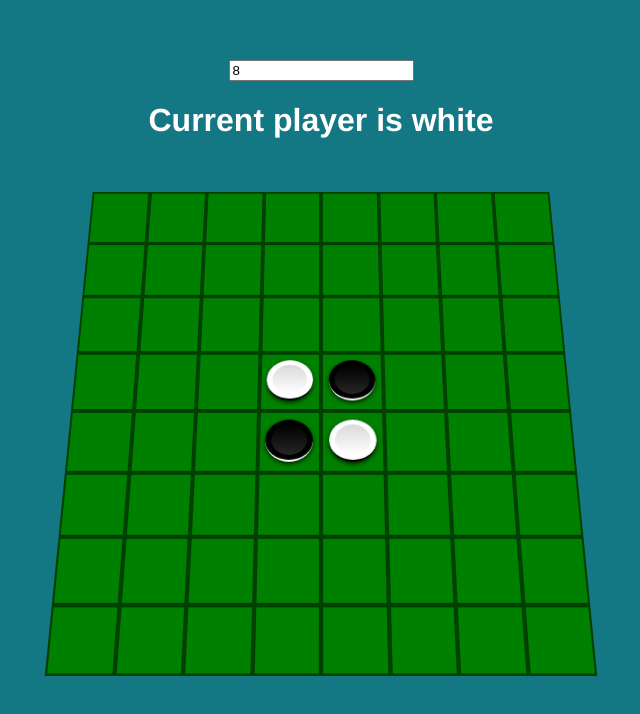
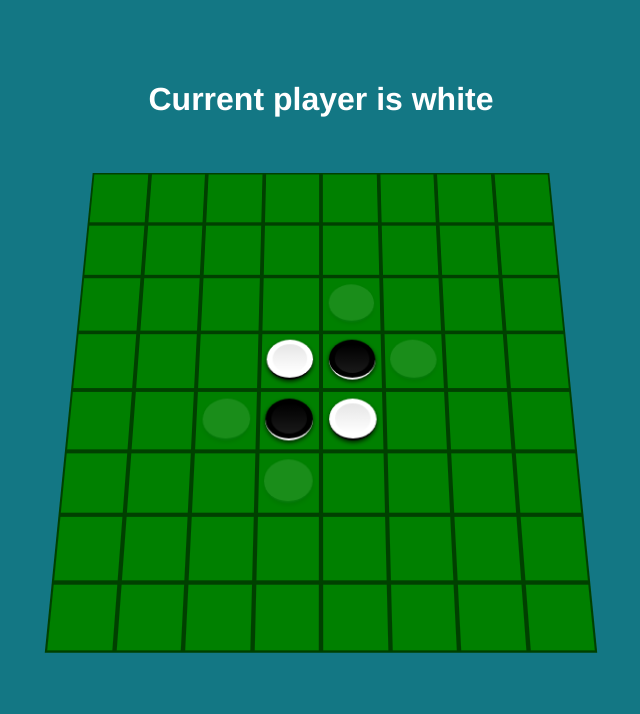
Before and after one commit to Baloche/reversi-vuejs, a Vue app: page /#/ in a window 1280 px wide. Shown: the top 714 px of the page, without its empty margins (319-959 px from the left). Built offline with nearby package versions, Linux system fonts and the light colour scheme.

Commit message:
use vuex

```diff
--- a/package.json
+++ b/package.json
@@ -11,7 +11,8 @@
   },
   "dependencies": {
     "vue": "^2.1.10",
-    "vue-router": "^2.2.0"
+    "vue-router": "^2.2.0",
+    "vuex": "^2.1.2"
   },
   "devDependencies": {
     "autoprefixer": "^6.7.2",
--- a/src/components/Board.vue
+++ b/src/components/Board.vue
@@ -1,11 +1,12 @@
 <template>
   <div class="board">
-    <template v-for="(rows, x) in tiles">
+    <template v-for="(rows, x) in board">
       <tile v-for="(tile, y) in rows"
-        :state="getState(x, y)"
+        :state="getTileState({x, y})"
+        :hint="isTilePlayable({x, y})"
         :x="x"
         :y="y"
-        @click.native="play(x,y)"
+        @click.native="play({x,y})"
         :style="{ width: 100/size + '%', height: 100/size + '%'  }"
       ></tile>
     </template>
@@ -15,101 +16,41 @@
 <script>
 
   import Tile from './Tile'
-  import { BLACK, WHITE, EMPTY } from '../constants/coin'
+  import { mapGetters, mapActions } from 'vuex'
 
   export default {
 
     name: 'board',
 
-    props: {
-      size: {
-        type: Number,
-        default: 8,
-        validator: (value) => {
-          return value >= 4 && value <= 12
-        }
-      },
-
-      current: Number
+    computed: {
+      ...mapGetters([
+        'board',
+        'size',
+        'getTileState',
+        'availableMoves',
+        'isTilePlayable'
+      ])
     },
 
     created: function () {
-      this.init()
-    },
-
-    data: function () {
-      return { tiles: Array(...Array(this.size)).map(() => Array(this.size).fill(0)) }
+      this.initBoard(8)
     },
 
     methods: {
-      play: function (x, y) {
-        let tile = { x, y }
+      ...mapActions([
+        'initBoard',
+        'playCoin',
+        'switchCoins',
+        'endTurn'
+      ]),
 
-        if (!this.isEmpty(tile)) {
-          return
+      play: function (tile) {
+        if (this.isTilePlayable(tile)) {
+          let switchables = this.availableMoves[tile.x][tile.y]
+          this.playCoin(tile)
+          this.switchCoins(switchables)
+          this.endTurn()
         }
-
-        let switchableTiles = [
-          ...this.searchSwitchableTiles(-1, 0, x, y),
-          ...this.searchSwitchableTiles(0, -1, x, y),
-          ...this.searchSwitchableTiles(1, 0, x, y),
-          ...this.searchSwitchableTiles(0, 1, x, y),
-          ...this.searchSwitchableTiles(-1, -1, x, y),
-          ...this.searchSwitchableTiles(1, 1, x, y),
-          ...this.searchSwitchableTiles(-1, 1, x, y),
-          ...this.searchSwitchableTiles(1, -1, x, y)
-        ]
-
-        if (switchableTiles.length > 0) {
-          switchableTiles.concat({x, y}).forEach(tile => { this.setColor(tile.x, tile.y, this.current) })
-          this.$emit('hasPlayed')
-        }
-      },
-
-      searchSwitchableTiles: function (xDir, yDir, xPos, yPos) {
-        let x = xPos + xDir
-        let y = yPos + yDir
-        let tile
-        let tiles = []
-        while (x >= 0 && x < this.size && y >= 0 && y < this.size) {
-          tile = this.tiles[x][y]
-          if (this.isOpponent({ x, y })) {
-            tiles.push({ x, y })
-          } else if (tile === this.current) {
-            return tiles
-          } else {
-            break
-          }
-
-          x += xDir
-          y += yDir
-        }
-        return []
-      },
-
-      setColor: function (x, y, color) {
-        this.$set(this.tiles[x], y, color)
-      },
-
-      init: function () {
-        this.setColor(this.size / 2, this.size / 2 - 1, BLACK)
-        this.setColor(this.size / 2 - 1, this.size / 2, BLACK)
-        this.setColor(this.size / 2, this.size / 2, WHITE)
-        this.setColor(this.size / 2 - 1, this.size / 2 - 1, WHITE)
-      },
-
-      isOpponent: function (tile) {
-        let state = this.tiles[tile.x][tile.y]
-        return this.current === BLACK ? state === WHITE : state === BLACK
-      },
-
-      isEmpty: function (tile) {
-        let state = this.tiles[tile.x][tile.y]
-        return state === EMPTY
-      },
-
-      getState: function (rowIndex, tileIndex) {
-        return this.tiles[rowIndex][tileIndex]
       },
 
       print: function () {
--- a/src/components/Game.vue
+++ b/src/components/Game.vue
@@ -1,36 +1,21 @@
 <template>
   <div class="game">
-    <input type="number" v-model="size">
     <h1 :style="{color: currentColor}">Current player is {{ currentColor }}</h1>
-    <board @hasPlayed="hasPlayed()" :size="size" :current="current"></board>
+    <board></board>
   </div>
 </template>
 
 <script>
 import Board from './Board'
-import { WHITE } from '../constants/coin'
-import { getOpponent, getColor } from '../constants/tools'
+import { mapGetters } from 'vuex'
 
 export default {
   name: 'game',
 
-  data: function () {
-    return {
-      size: 8,
-      current: WHITE
-    }
-  },
-
   computed: {
-    currentColor: function () {
-      return getColor(this.current)
-    }
-  },
-
-  methods: {
-    hasPlayed: function () {
-      this.current = getOpponent(this.current)
-    }
+    ...mapGetters([
+      'currentColor'
+    ])
   },
 
   components: {
--- a/src/components/Tile.vue
+++ b/src/components/Tile.vue
@@ -1,12 +1,12 @@
 <template>
   <div class="tile">
-    <div class="coin" :class="color"></div>
+    <div class="coin" :class="color + (hint ? ' hint' : '')"></div>
   </div>
 </template>
 
 <script>
 
-  import { COLORS } from '../constants/coin'
+  import { COLORS } from '../constants/CoinStates'
 
   export default {
 
@@ -23,6 +23,8 @@
         type: Number,
         required: true
       },
+
+      hint: Boolean,
 
       state: {
         type: Number,
@@ -53,14 +55,14 @@
     align-items: center;
     position: relative;
 
-    &:hover::before {
+    &:hover::before, .coin.hint {
         content: '';
         position: absolute;
         width: 80%;
-        height: 80%;
+        height: 70%;
         border-radius: 50%;
         transition: all 100ms ease;
-        opacity: 0.15;
+        opacity: 0.10;
         background-color: white;
       }
 
@@ -87,7 +89,7 @@
             width: 75%;
             height: 75%;
             border-radius: 50%;
-            opacity: 0.15;
+            opacity: 0.10;
           }
         }
 
--- /dev/null
+++ b/src/constants/ActionTypes.js
@@ -0,0 +1,4 @@
+export const INIT_BOARD = 'INIT_BOARD'
+export const PLAY_COIN = 'PLAY_COIN'
+export const SWITCH_COINS = 'SWITCH_COINS'
+export const END_TURN = 'END_TURN'
--- a/src/constants/tools.js
+++ /dev/null
@@ -1,5 +0,0 @@
-import { BLACK, WHITE, COLORS } from './coin'
-
-export const getOpponent = (current) => current === BLACK ? WHITE : BLACK
-
-export const getColor = code => COLORS[code]
--- a/src/main.js
+++ b/src/main.js
@@ -3,10 +3,12 @@
 import Vue from 'vue'
 import App from './App'
 import router from './router'
+import store from './store/index'
 
 /* eslint-disable no-new */
 new Vue({
   el: '#app',
+  store,
   router,
   template: '<App/>',
   components: { App }
--- /dev/null
+++ b/src/store/actions.js
@@ -0,0 +1,8 @@
+import * as types from '../constants/ActionTypes'
+
+const makeAction = type => ({commit}, ...args) => commit(type, ...args)
+
+export const initBoard = makeAction(types.INIT_BOARD)
+export const playCoin = makeAction(types.PLAY_COIN)
+export const switchCoins = makeAction(types.SWITCH_COINS)
+export const endTurn = makeAction(types.END_TURN)
--- /dev/null
+++ b/src/store/getters.js
@@ -0,0 +1,64 @@
+import { WHITE, BLACK, EMPTY, COLORS } from '../constants/CoinStates'
+
+export const currentTurn = state => state.currentTurn
+export const currentColor = state => COLORS[state.currentTurn]
+export const board = state => state.board
+export const size = state => state.board.length
+export const nextTurn = state => state.currentTurn === WHITE ? BLACK : WHITE
+export const getTileState = state => tile => state.board[tile.x][tile.y]
+export const availableMoves = (state, getters) => {
+  let moves = Array(...Array(getters.size)).map(() => Array(getters.size).fill([]))
+  state.board.forEach((rows, x) => {
+    rows.forEach((tile, y) => {
+      moves[x][y] = getSwitchableTilesFromPosition(state, getters, {x, y})
+    })
+  })
+  return moves
+}
+
+export const isTilePlayable = (state, getters) => tile => {
+  return getters.availableMoves[tile.x][tile.y].length > 0
+}
+
+function getSwitchableTilesFromPosition (state, getters, position) {
+
+  let {x, y} = position
+
+  if (state.board[x][y] !== EMPTY) {
+    return []
+  }
+
+  return [
+    ...searchSwitchableTiles(state, getters, position, {x: -1, y: 0}),
+    ...searchSwitchableTiles(state, getters, position, {x: 0, y: -1}),
+    ...searchSwitchableTiles(state, getters, position, {x: 1, y: 0}),
+    ...searchSwitchableTiles(state, getters, position, {x: 0, y: 1}),
+    ...searchSwitchableTiles(state, getters, position, {x: -1, y: -1}),
+    ...searchSwitchableTiles(state, getters, position, {x: 1, y: 1}),
+    ...searchSwitchableTiles(state, getters, position, {x: -1, y: 1}),
+    ...searchSwitchableTiles(state, getters, position, {x: 1, y: -1})
+  ]
+}
+
+function searchSwitchableTiles (state, getters, position, direction) {
+  let x = position.x + direction.x
+  let y = position.y + direction.y
+  let temp
+  let tiles = []
+  while (x >= 0 && x < getters.size && y >= 0 && y < getters.size) {
+
+    temp = state.board[x][y]
+
+    if (temp === state.currentTurn) {
+      return tiles
+    } else if (getters.getTileState({ x, y }) === getters.nextTurn) {
+      tiles.push({ x, y })
+    } else {
+      break
+    }
+
+    x += direction.x
+    y += direction.y
+  }
+  return []
+}
--- /dev/null
+++ b/src/store/index.js
@@ -0,0 +1,20 @@
+import Vue from 'vue'
+import Vuex from 'vuex'
+import { WHITE } from '../constants/CoinStates'
+import mutations from './mutations'
+import * as actions from './actions'
+import * as getters from './getters'
+
+Vue.use(Vuex)
+
+const state = {
+  currentTurn: WHITE,
+  board: []
+}
+
+export default new Vuex.Store({
+  state,
+  mutations,
+  actions,
+  getters
+})
--- /dev/null
+++ b/src/store/mutations.js
@@ -0,0 +1,33 @@
+import { set } from 'vue'
+import * as ActionTypes from '../constants/ActionTypes'
+import { BLACK, WHITE, EMPTY } from '../constants/CoinStates'
+import * as getters from './getters'
+
+export default {
+
+  [ActionTypes.END_TURN] (state, size) {
+    state.currentTurn = getters.nextTurn(state)
+  },
+
+  [ActionTypes.INIT_BOARD] (state, size) {
+
+    state.board = Array(...Array(size)).map(() => Array(size).fill(EMPTY))
+    setTile(state, {x: size / 2 - 1, y: size / 2 - 1}, WHITE)
+    setTile(state, {x: size / 2, y: size / 2 - 1}, BLACK)
+    setTile(state, {x: size / 2 - 1, y: size / 2}, BLACK)
+    setTile(state, {x: size / 2, y: size / 2}, WHITE)
+  },
+
+  [ActionTypes.PLAY_COIN] (state, position) {
+    setTile(state, position, state.currentTurn)
+  },
+
+  [ActionTypes.SWITCH_COINS] (state, switchables) {
+    console.log('Mutations', switchables)
+    switchables.forEach(tile => setTile(state, tile, state.currentTurn))
+  }
+}
+
+function setTile (state, tile, color) {
+  set(state.board[tile.x], tile.y, color)
+}
```
Also changed, not shown: src/constants/CoinStates.js (renamed from src/constants/coin.js).
